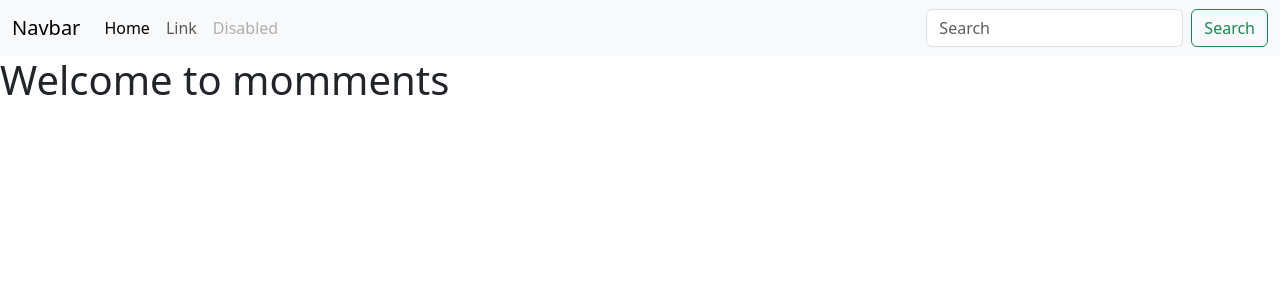
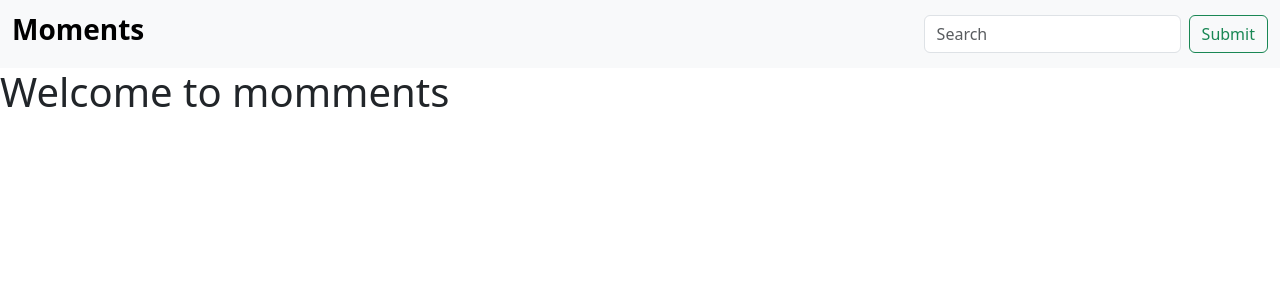
Before and after one commit to Ahmed-moringa/Moments, a Django app: page / in a window 1280 px wide. Shown: the top 300 px of the page. Run offline with Django 4.2, Linux system fonts and the light colour scheme; data that the repository does not hold is empty; some libraries are stand-ins or nearby versions.

Commit message:
fixed navbar

```diff
--- a/highlights/templates/navbar.html
+++ b/highlights/templates/navbar.html
@@ -1,24 +1,17 @@
 <nav class="navbar navbar-expand-lg navbar-light bg-light">
   <div class="container-fluid">
-      <button class="navbar-toggler" type="button" data-bs-toggle="collapse" data-bs-target="#navbarTogglerDemo03" aria-controls="navbarTogglerDemo03" aria-expanded="false" aria-label="Toggle navigation">
+    <a class="navbar-brand" href="/">
+      <h3><strong>Moments</strong></h3>
+    </a>
+    <button class="navbar-toggler" type="button" data-toggle="collapse" data-target="#navbarTogglerDemo02" aria-controls="navbarTogglerDemo02" aria-expanded="false" aria-label="Toggle navigation">
       <span class="navbar-toggler-icon"></span>
     </button>
-      <a class="navbar-brand" href="#">Navbar</a>
-      <div class="collapse navbar-collapse" id="navbarTogglerDemo03">
+    <div class="collapse navbar-collapse" id="navbarTogglerDemo02">
       <ul class="navbar-nav me-auto mb-2 mb-lg-0">
-          <li class="nav-item">
-            <a class="nav-link active" aria-current="page" href="#">Home</a>
-          </li>
-          <li class="nav-item">
-            <a class="nav-link" href="#">Link</a>
-          </li>
-          <li class="nav-item">
-            <a class="nav-link disabled">Disabled</a>
-          </li>
       </ul>
-        <form class="d-flex">
-          <input class="form-control me-2" type="search" placeholder="Search" aria-label="Search">
-          <button class="btn btn-outline-success" type="submit">Search</button>
+      <form class="d-flex"  action="/search" role="search">
+        <input class="form-control me-2" type="search" placeholder="Search" name="imagesearch" aria-label="Search">
+        <button class="btn btn-outline-success" type="submit">Submit</button>
       </form>
     </div>
   </div>
```
Lines whose indentation alone changed are shown as unchanged.
